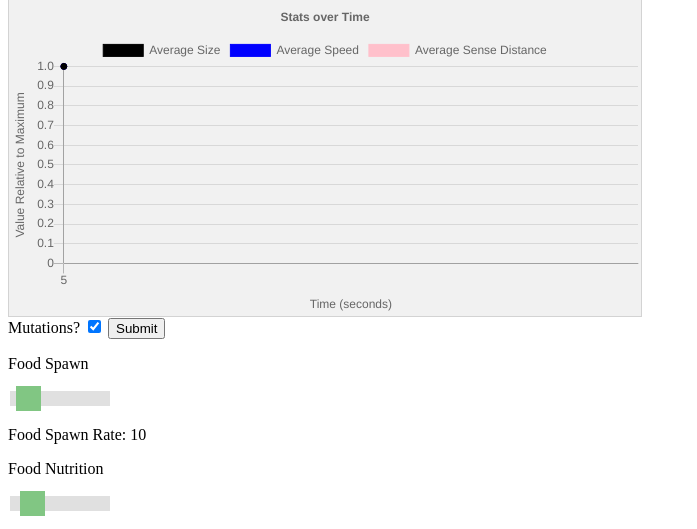
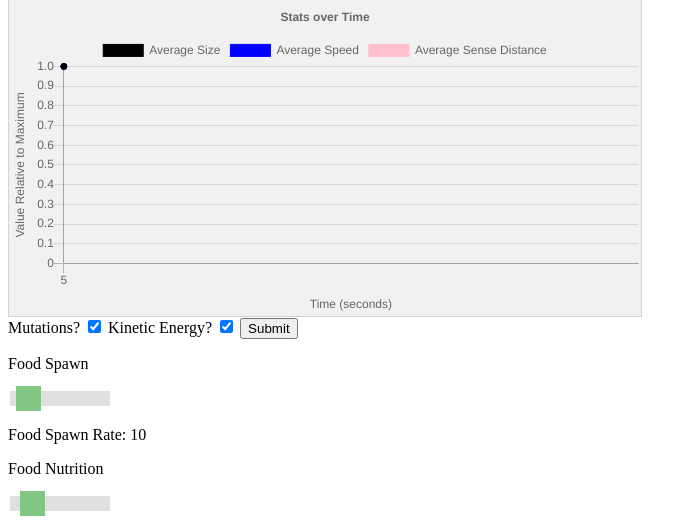
Before and after one commit to GarethHarcombe/bioSimulation, a PHP site: page / in a window 1280 px wide. Shown: the part 655-1184 px from the top of the page, without its empty margins (0-697 px from the left). Run offline with PHP 8.4, Linux system fonts and the light colour scheme; some libraries are stand-ins or nearby versions.

Commit message:
Added checkbox for kinetic energy, removing limits on organisms such as speed and size. Also updated title

```diff
--- a/app.js
+++ b/app.js
@@ -78,6 +78,8 @@ var overall_chart_var = new Chart(overall_chart, {
 });
 
 var mutations = false;
+var predation = false;
+var kinetic_energy = false;
 
 var pausePlayButton = document.getElementById("pausePlayButton");
 pausePlayButton.onclick = pausePlayGame;
@@ -115,7 +117,7 @@ food_value_slider.oninput = function () {
 
 if (mutationsPHP == true) {
     mutations = true;
-    document.getElementById("mutationsCheckbox").checked = true;
+    document.getElementById("mutations_checkbox").checked = true;
     var mutations_chart = document.getElementById("mutations_chart").getContext('2d');
     var mutations_chart_var = new Chart(mutations_chart, {
         type: 'line',
@@ -182,6 +184,11 @@ if (mutationsPHP == true) {
 }
 else {
     document.getElementById("mutations_chart").parentNode.removeChild(document.getElementById("mutations_chart"));
+}
+
+if (kinetic_energyPHP == true) {
+    kinetic_energy = true;
+    document.getElementById("kinetic_checkbox").checked = true;
 }
 
 function startGame() {
@@ -316,8 +323,11 @@ function updateGameArea() {
 
         element.x += element.speed * Math.cos(element.angle);
         element.y += element.speed * Math.sin(element.angle);
-        element.energy -= 0.5 * ((element.width * element.height) / 400) * Math.pow(element.speed / start_speed, 2) + 1;
-        console.log(element.color);
+
+        element.energy -= 1;
+        if (kinetic_energy == true) {
+            element.energy -= 0.5 * ((element.width * element.height) / 400) * Math.pow(element.speed / start_speed, 2);
+        }
         element.update();
 
         if (element.energy < 0) {
--- a/index.php
+++ b/index.php
@@ -1,7 +1,7 @@
 <!DOCTYPE html>
 <html>
     <head>
-        <title>Title</title>
+        <title>Biology Simulation</title>
         <meta name="viewport" content="width=device-width, initial-scale=1.0" />
         <link rel="stylesheet" href="style.css">
     </head>
@@ -22,7 +22,9 @@
 
 		<form action="<?php echo htmlspecialchars($_SERVER["PHP_SELF"]);?>" method="get">
 			<input type="hidden" name="mutations" value="false" />
-			Mutations? <input type="checkbox" id="mutationsCheckbox" name="mutations" value="true"/>
+			Mutations? <input type="checkbox" id="mutations_checkbox" name="mutations" value="true"/>
+			<input type="hidden" name="kinetic_energy" value="false" />
+			Kinetic Energy? <input type="checkbox" id="kinetic_checkbox" name="kinetic_energy" value="true"/>
 			<input type="submit">
 		</form>
 
@@ -47,6 +49,7 @@
 
 		<script>
 			var mutationsPHP = <?php echo (!empty($_GET['mutations']) ? $_GET['mutations'] : true); ?>;
+			var kinetic_energyPHP = <?php echo (!empty($_GET['kinetic_energy']) ? $_GET['kinetic_energy'] : true); ?>;
 		</script>
         <script src="app.js"></script>
     </body>
```
